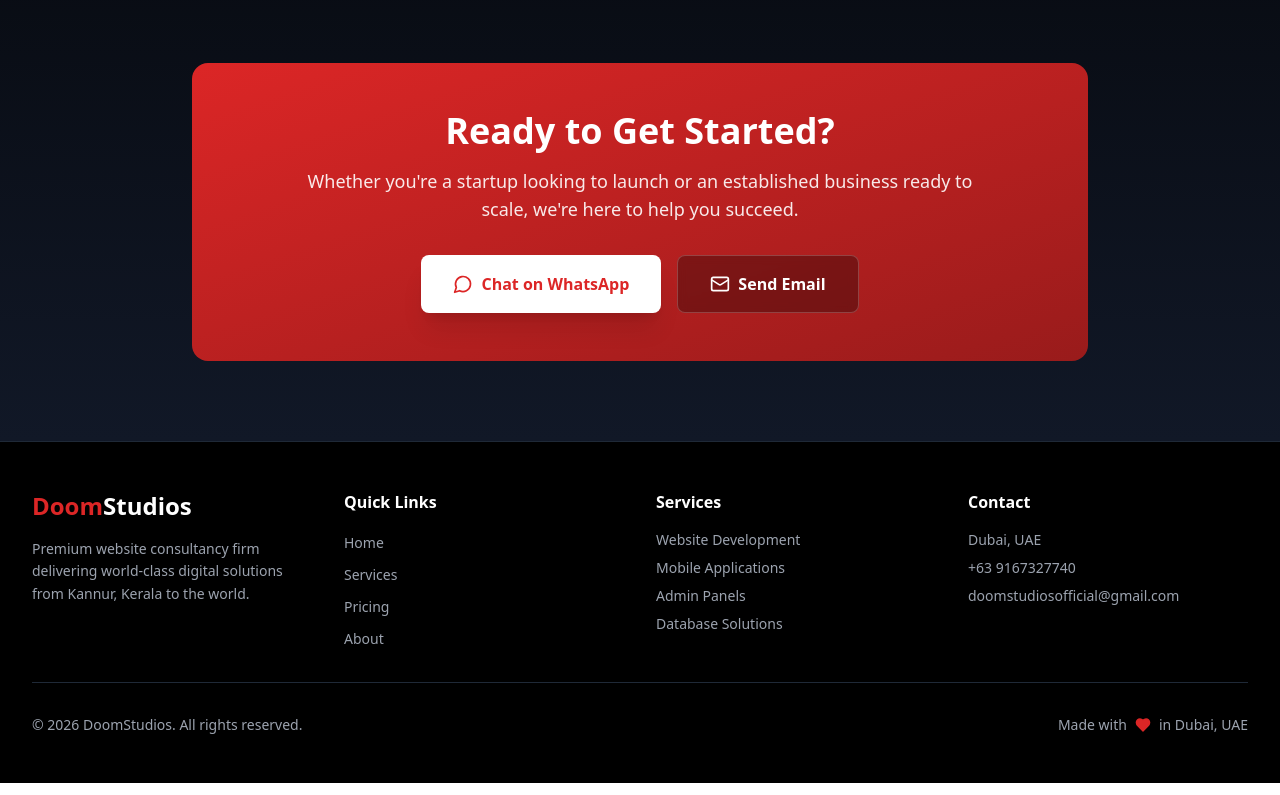
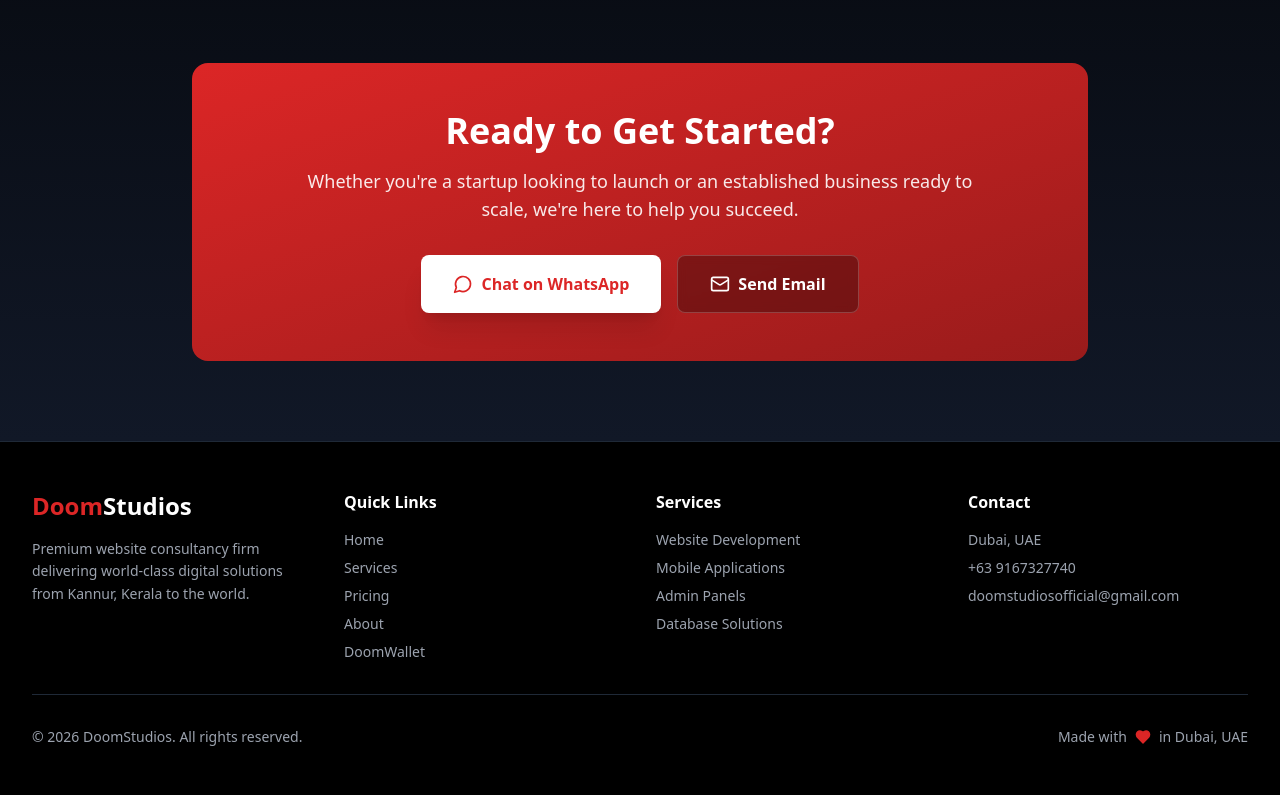
Before and after one commit to hrishikeshgireesh69-ai/doomstudios, a React (Vite) app: page / in a window 1280 px wide. Shown: the part 7864-8659 px from the top of the page. Built offline with nearby package versions, Linux system fonts and the light colour scheme.

Commit message:
Refactor Quick Links section with new structure

```diff
--- a/src/components/Footer.tsx
+++ b/src/components/Footer.tsx
@@ -24,19 +24,39 @@ export default function Footer() {
 
           <div>
   <h4 className="text-white font-semibold mb-4">Quick Links</h4>
-            <ul className="space-y-2">
-              {['Home', 'Services', 'Pricing', 'About'].map((item) => (
-                <li key={item}>
+
+  <ul className="space-y-2 text-sm">
+    {[
+      { label: 'Home', id: 'home', type: 'scroll' },
+      { label: 'Services', id: 'services', type: 'scroll' },
+      { label: 'Pricing', id: 'pricing', type: 'scroll' },
+      { label: 'About', id: 'about', type: 'scroll' },
+      { label: 'DoomWallet', url: 'https://doomwallet.com', type: 'external' },
+    ].map((item) => (
+      <li key={item.label}>
+        {item.type === 'scroll' ? (
           <button
-                    onClick={() => scrollToSection(item.toLowerCase())}
-                    className="text-gray-400 hover:text-red-600 transition-colors text-sm"
+            onClick={() => scrollToSection(item.id)}
+            aria-label={`Scroll to ${item.label} section`}
+            className="text-gray-400 hover:text-red-600 transition-colors"
           >
-                    {item}
+            {item.label}
           </button>
+        ) : (
+          <a
+            href={item.url}
+            target="_blank"
+            rel="noopener noreferrer"
+            className="text-gray-400 hover:text-red-600 transition-colors"
+          >
+            {item.label}
+          </a>
+        )}
       </li>
     ))}
   </ul>
 </div>
+
 
           <div>
             <h4 className="text-white font-semibold mb-4">Services</h4>
```
Lines whose indentation alone changed are shown as unchanged.
